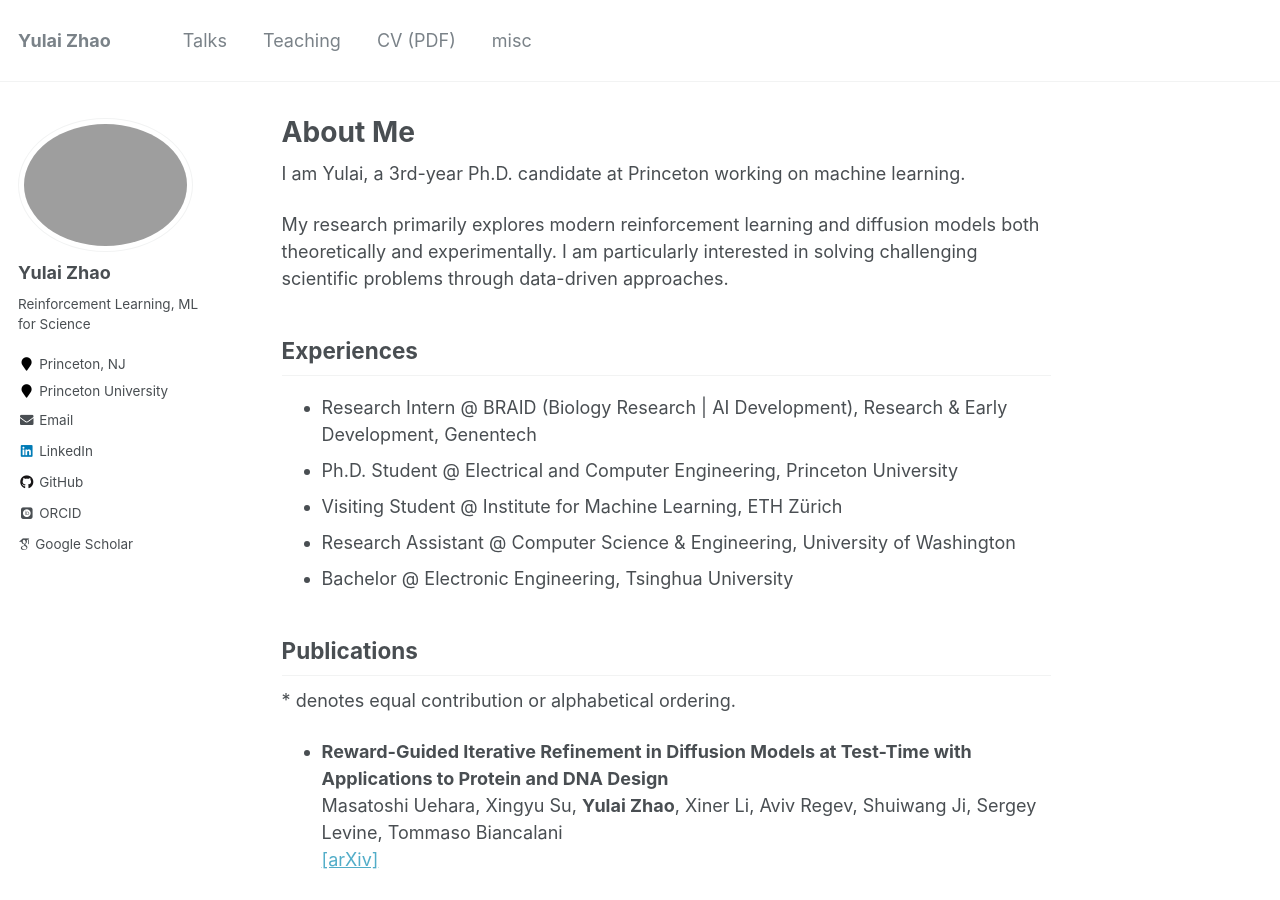
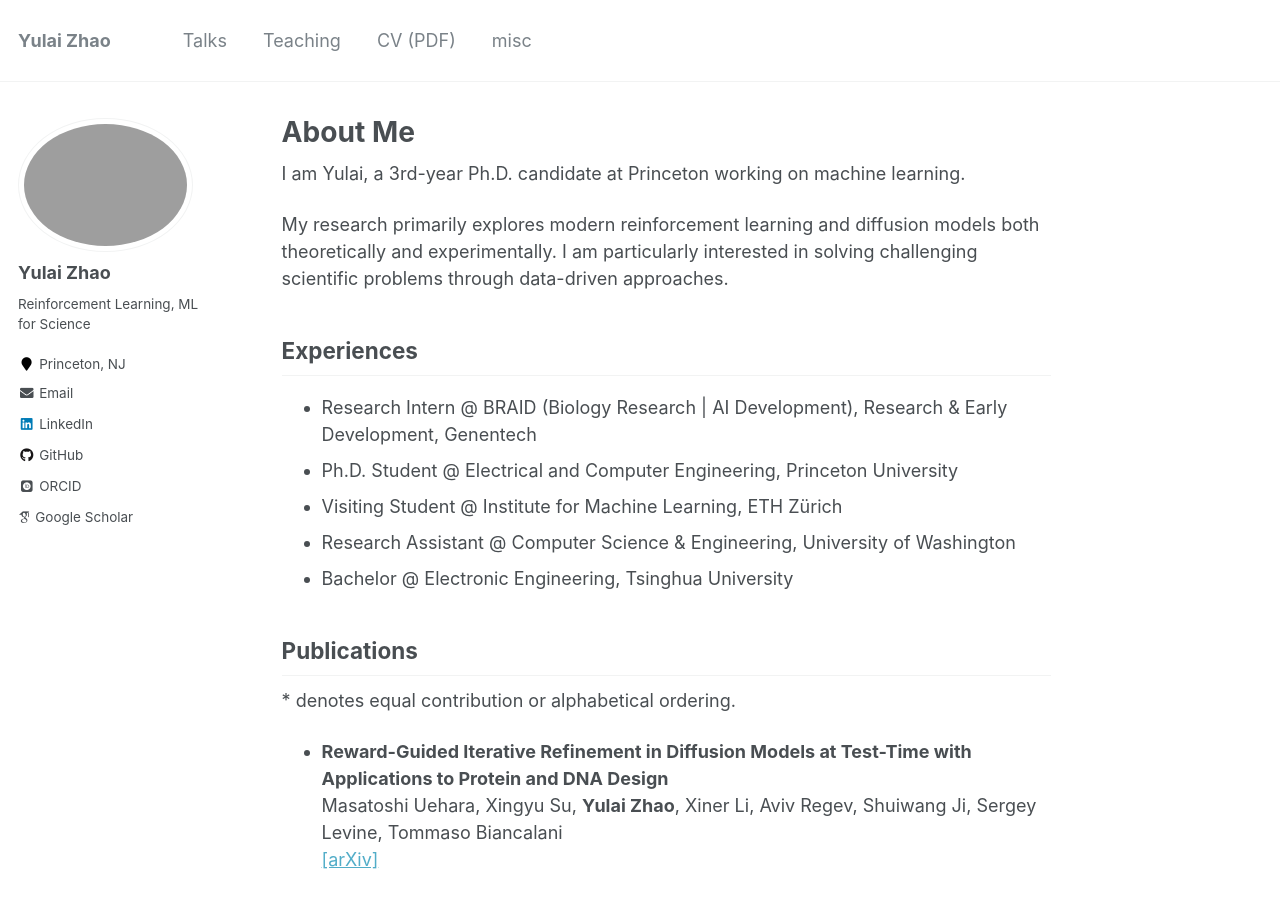
Before and after one commit to zhaoyl18/zhaoyl18.github.io, a Jekyll site: the page built from _pages/about.md, in a window 1280 px wide and 900 px high. Built offline with Jekyll 4.4.1, drawn with Linux system fonts in a browser that asks for light colours; some web fonts are replaced.

Commit message:
update config

```diff
--- a/_config.yml
+++ b/_config.yml
@@ -84,11 +84,11 @@ author:
   avatar           : "avatar.png"
   bio              : "Reinforcement Learning, ML for Science"
   location         : "Princeton, NJ"
-  employer         : "Princeton University"
+  # employer         : "Princeton University"
   email            : "yulaiz@princeton.edu"
   linkedin         :  yulaizhao
   googlescholar    :  https://scholar.google.com/citations?user=r-mWYj0AAAAJ
-  openreview       : https://openreview.net/profile?id=~Yulai_Zhao1
+  # openreview       : https://openreview.net/profile?id=~Yulai_Zhao1
   bitbucket        :
   orcid            : https://orcid.org/0000-0002-6930-3590
   codepen          :
```
